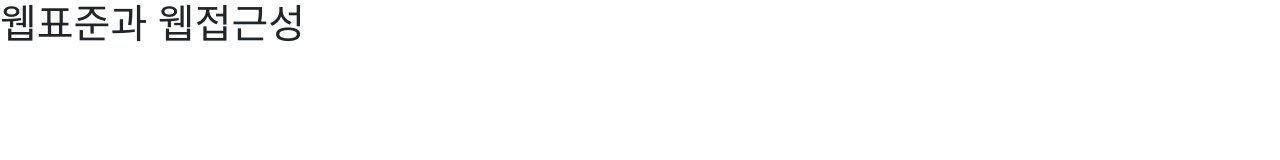
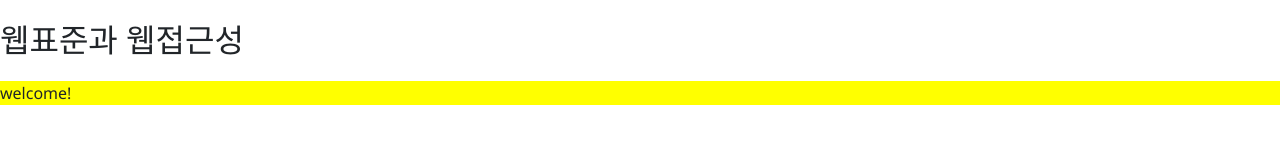
Before and after one commit to sejeongblairlee/blair.github.io, a plain HTML site: page index.html in a window 1280 px wide. Drawn offline with nearby package versions, Linux system fonts and the light colour scheme.

Commit message:
웹폰트 적용

```diff
--- a/css/style.css
+++ b/css/style.css
@@ -1,5 +1,9 @@
 @charset "utf-8";
-
+@import url('https://fonts.googleapis.com/css?family=Noto+Sans:400,700');
+@import url('https://cdnjs.cloudflare.com/ajax/libs/normalize/8.0.0/normalize.css');
 body{
-    margin: 0;
+    font-family: 'noto sans', sans-serif !important;
 }
+[lang="en"]{
+    background-color: yellow;
+}
--- a/index.html
+++ b/index.html
@@ -12,7 +12,7 @@
   </head>
   <body>
     <h1>웹표준과 웹접근성</h1>
-
+    <p lang="en">welcome!</p>
     <!-- Optional JavaScript -->
     <!-- jQuery first, then Popper.js, then Bootstrap JS -->
     <script src="https://code.jquery.com/jquery-3.2.1.slim.min.js" integrity="sha384-KJ3o2DKtIkvYIK3UENzmM7KCkRr/rE9/Qpg6aAZGJwFDMVNA/GpGFF93hXpG5KkN" crossorigin="anonymous"></script>
```
